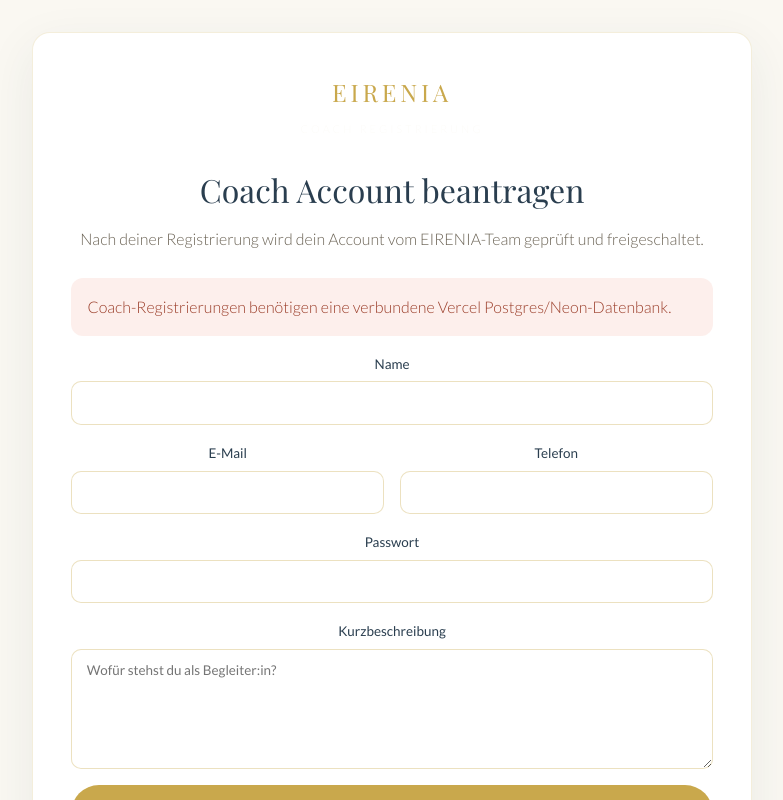
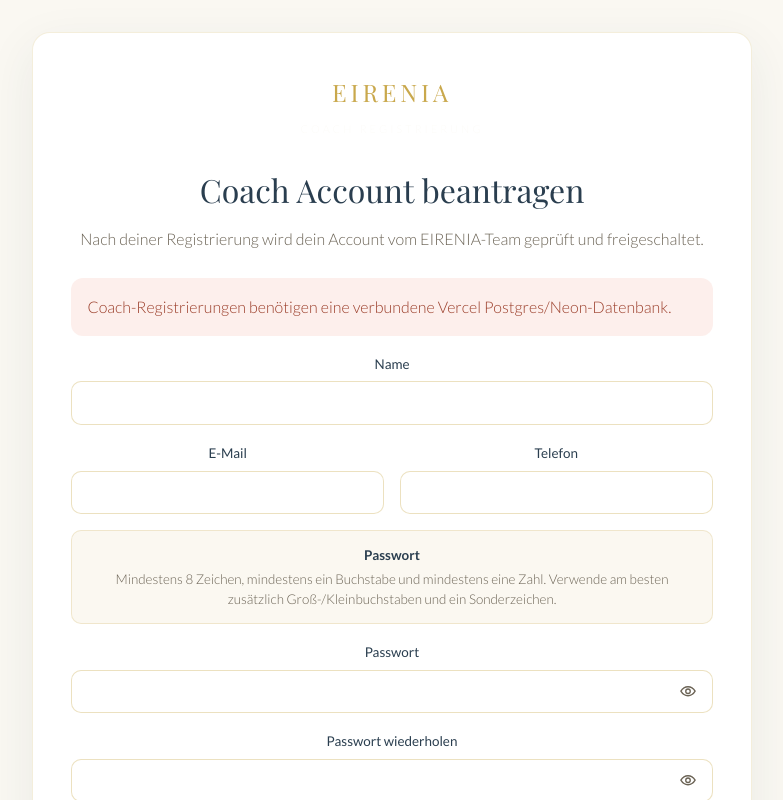
Before and after one commit to buchmanndigital/eirenia-website, a Next.js app: page /admin/register in a window 1280 px wide. Shown: the top 800 px of the page, without its empty margins (248-1031 px from the left). Built offline with nearby package versions, Linux system fonts and the light colour scheme.

Commit message:
Improve coach registration password UX

```diff
--- a/app/admin/actions.ts
+++ b/app/admin/actions.ts
@@ -14,6 +14,10 @@ import type { CourseStatus } from "@/lib/db/types";
 
 function value(formData: FormData, key: string) {
   return String(formData.get(key) || "").trim();
+}
+
+function isSecurePassword(password: string) {
+  return password.length >= 8 && /[A-Za-z]/.test(password) && /\d/.test(password);
 }
 
 function requireDatabase() {
@@ -57,8 +61,13 @@ export async function registerCoachAction(formData: FormData) {
   const phone = value(formData, "phone");
   const bio = value(formData, "bio");
   const password = value(formData, "password");
+  const passwordConfirm = value(formData, "passwordConfirm");
 
-  if (!name || !email || password.length < 8) {
+  if (!name || !email || !isSecurePassword(password)) {
+    redirect(`${COACH_REGISTER}?error=password`);
+  }
+
+  if (password !== passwordConfirm) {
     redirect(`${COACH_REGISTER}?error=invalid`);
   }
 
--- a/app/admin/register/register-client.tsx
+++ b/app/admin/register/register-client.tsx
@@ -2,6 +2,7 @@
 
 import Link from "next/link";
 import { useSearchParams } from "next/navigation";
+import { useState } from "react";
 import { COACH_LOGIN } from "@/lib/coach-public-paths";
 import { registerCoachAction } from "../actions";
 
@@ -12,7 +13,9 @@ type RegisterClientProps = {
 export function RegisterClient({ hasDatabase }: RegisterClientProps) {
   const searchParams = useSearchParams();
   const success = Boolean(searchParams.get("success"));
-  const error = Boolean(searchParams.get("error"));
+  const error = searchParams.get("error");
+  const [showPassword, setShowPassword] = useState(false);
+  const [showPasswordConfirm, setShowPasswordConfirm] = useState(false);
 
   return (
     <main className="admin-auth">
@@ -31,7 +34,18 @@ export function RegisterClient({ hasDatabase }: RegisterClientProps) {
             Danke für deine Registrierung. Dein Account wartet jetzt auf Freigabe.
           </div>
         )}
-        {error && <div className="admin-alert">Bitte fülle alle Pflichtfelder korrekt aus.</div>}
+        {error === "password" && (
+          <div className="admin-alert">
+            Bitte wähle ein Passwort mit mindestens 8 Zeichen, mindestens einem Buchstaben
+            und mindestens einer Zahl.
+          </div>
+        )}
+        {error === "invalid" && (
+          <div className="admin-alert">
+            Bitte fülle alle Pflichtfelder korrekt aus und prüfe, ob beide Passwörter
+            übereinstimmen.
+          </div>
+        )}
         {!hasDatabase && (
           <div className="admin-alert">
             Coach-Registrierungen benötigen eine verbundene Vercel Postgres/Neon-Datenbank.
@@ -52,9 +66,56 @@ export function RegisterClient({ hasDatabase }: RegisterClientProps) {
               <input name="phone" type="tel" />
             </label>
           </div>
+          <div className="admin-password-guidance">
+            <strong>Passwort</strong>
+            <span>
+              Mindestens 8 Zeichen, mindestens ein Buchstabe und mindestens eine Zahl.
+              Verwende am besten zusätzlich Groß-/Kleinbuchstaben und ein Sonderzeichen.
+            </span>
+          </div>
           <label>
             Passwort
-            <input name="password" type="password" minLength={8} required />
+            <span className="admin-password-field">
+              <input
+                name="password"
+                type={showPassword ? "text" : "password"}
+                minLength={8}
+                autoComplete="new-password"
+                required
+              />
+              <button
+                type="button"
+                className="admin-password-toggle"
+                onClick={() => setShowPassword((current) => !current)}
+                aria-label={showPassword ? "Passwort verbergen" : "Passwort anzeigen"}
+                aria-pressed={showPassword}
+              >
+                <EyeIcon hidden={showPassword} />
+              </button>
+            </span>
+          </label>
+          <label>
+            Passwort wiederholen
+            <span className="admin-password-field">
+              <input
+                name="passwordConfirm"
+                type={showPasswordConfirm ? "text" : "password"}
+                minLength={8}
+                autoComplete="new-password"
+                required
+              />
+              <button
+                type="button"
+                className="admin-password-toggle"
+                onClick={() => setShowPasswordConfirm((current) => !current)}
+                aria-label={
+                  showPasswordConfirm ? "Passwort-Wiederholung verbergen" : "Passwort-Wiederholung anzeigen"
+                }
+                aria-pressed={showPasswordConfirm}
+              >
+                <EyeIcon hidden={showPasswordConfirm} />
+              </button>
+            </span>
           </label>
           <label>
             Kurzbeschreibung
@@ -71,3 +132,32 @@ export function RegisterClient({ hasDatabase }: RegisterClientProps) {
     </main>
   );
 }
+
+function EyeIcon({ hidden }: { hidden: boolean }) {
+  return (
+    <svg width="18" height="18" viewBox="0 0 24 24" fill="none" aria-hidden="true">
+      <path
+        d="M2.5 12s3.5-6 9.5-6 9.5 6 9.5 6-3.5 6-9.5 6-9.5-6-9.5-6Z"
+        stroke="currentColor"
+        strokeWidth="1.8"
+        strokeLinecap="round"
+        strokeLinejoin="round"
+      />
+      <path
+        d="M12 15a3 3 0 1 0 0-6 3 3 0 0 0 0 6Z"
+        stroke="currentColor"
+        strokeWidth="1.8"
+        strokeLinecap="round"
+        strokeLinejoin="round"
+      />
+      {hidden ? (
+        <path
+          d="M4 20 20 4"
+          stroke="currentColor"
+          strokeWidth="1.8"
+          strokeLinecap="round"
+        />
+      ) : null}
+    </svg>
+  );
+}
--- a/app/globals.css
+++ b/app/globals.css
@@ -2850,6 +2850,55 @@ footer {
   resize: vertical;
 }
 
+.admin-password-guidance {
+  display: grid;
+  gap: 0.25rem;
+  border: 1px solid rgba(201, 168, 76, 0.22);
+  border-radius: 10px;
+  background: rgba(201, 168, 76, 0.08);
+  padding: 0.85rem 0.95rem;
+  color: var(--tm2);
+  font-size: 0.84rem;
+  line-height: 1.5;
+}
+
+.admin-password-guidance strong {
+  color: var(--ocean);
+  font-weight: 600;
+}
+
+.admin-password-field {
+  position: relative;
+  display: block;
+}
+
+.admin-form .admin-password-field input {
+  padding-right: 3rem;
+}
+
+.admin-password-toggle {
+  position: absolute;
+  top: 50%;
+  right: 0.35rem;
+  transform: translateY(-50%);
+  display: inline-flex;
+  width: 2.35rem;
+  height: 2.35rem;
+  align-items: center;
+  justify-content: center;
+  border: 0;
+  border-radius: 999px;
+  background: transparent;
+  color: var(--tm2);
+  cursor: pointer;
+}
+
+.admin-password-toggle:hover,
+.admin-password-toggle:focus-visible {
+  background: rgba(201, 168, 76, 0.12);
+  color: var(--ocean);
+}
+
 .course-check {
   display: flex !important;
   grid-template-columns: none !important;
```
